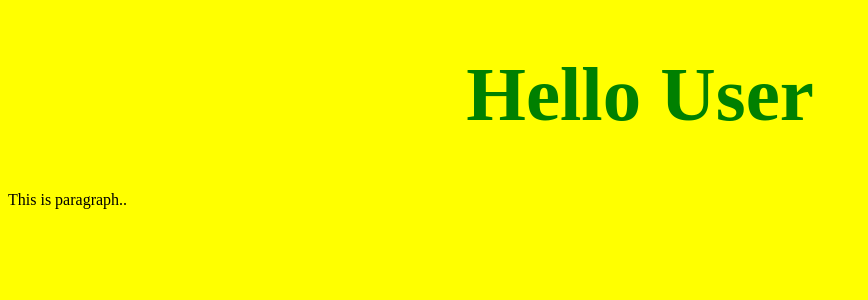
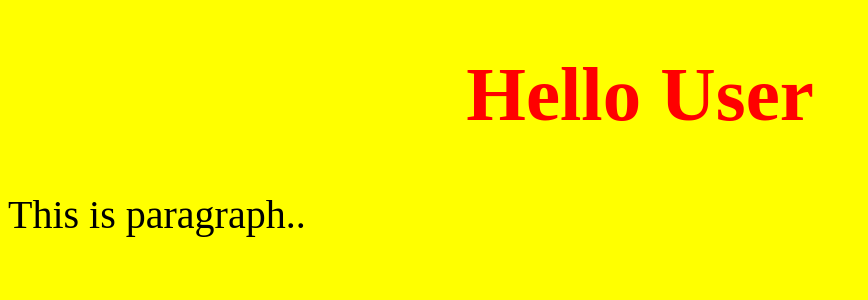
Before and after one commit to shinegit1/demoproject, a Django app: page / in a window 1280 px wide. Shown: the top 300 px of the page, without its empty margins (0-868 px from the left). Run offline with Django 4.2, Linux system fonts and the light colour scheme.

Commit message:
update merged feature 7.

```diff
--- a/myapp/static/myapp/hello.css
+++ b/myapp/static/myapp/hello.css
@@ -5,5 +5,9 @@ body{
 h1{
     font-size: 4.8em;
     text-align: center;
-    color: green;
+    color: red;
 }
+
+p{
+    font-size: 40px;
+}
```
